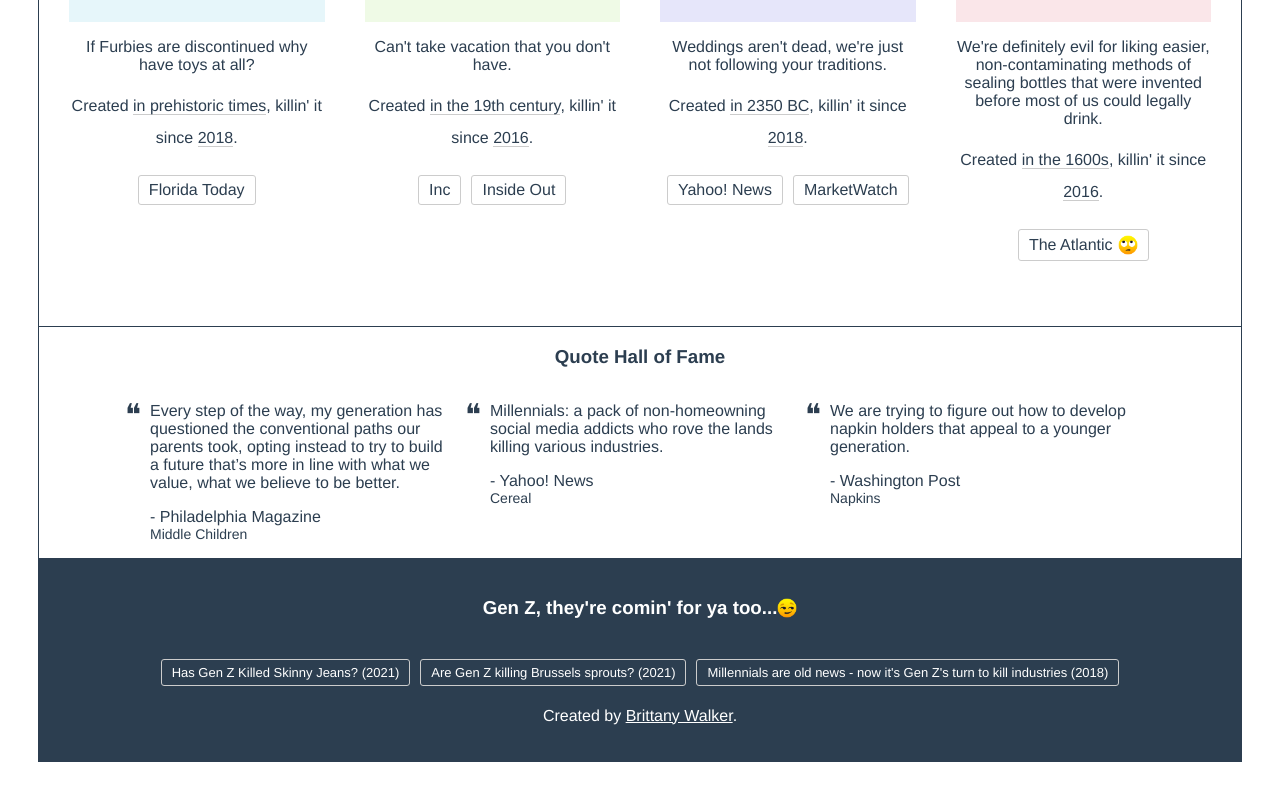
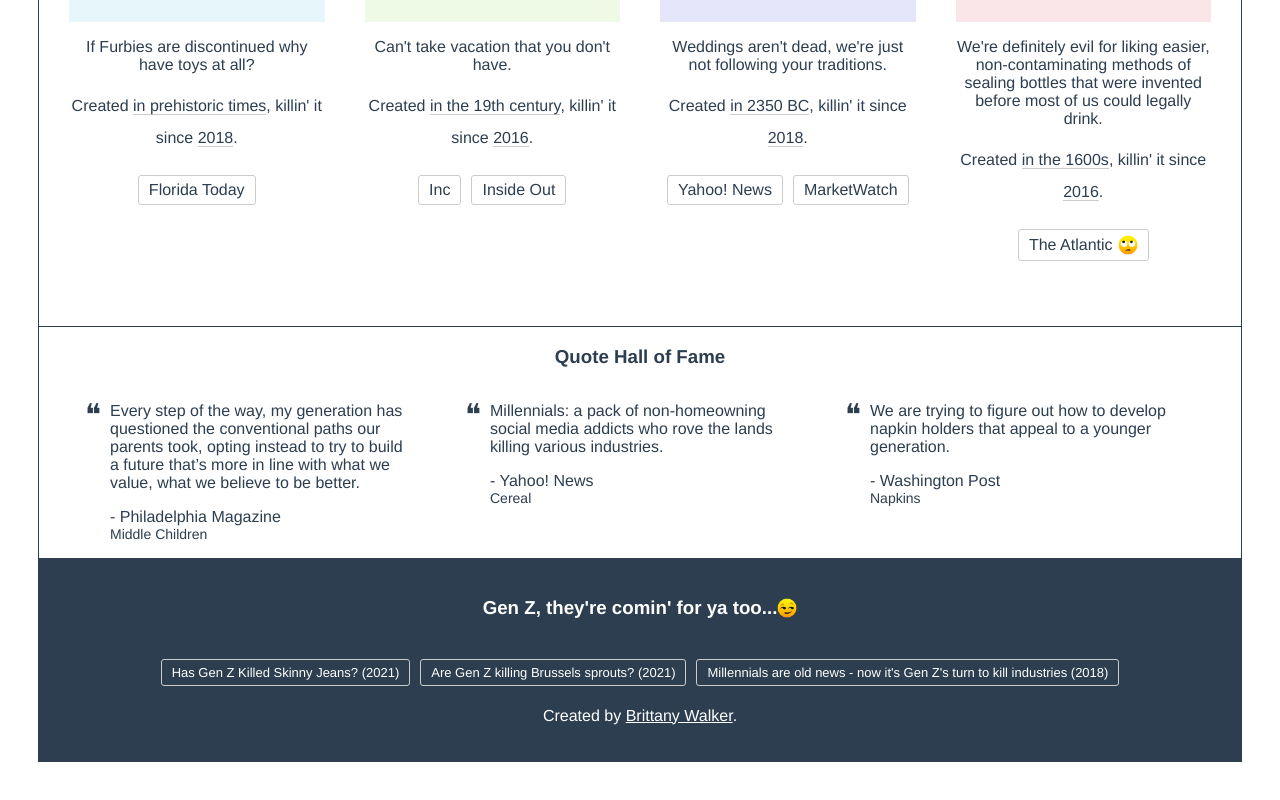
Before and after one commit to brittanyrw/millennials-slay, a Vue app: page / in a window 1280 px wide. Shown: the part 6324-7124 px from the top of the page. Built offline with nearby package versions, Linux system fonts and the light colour scheme.

Commit message:
Mobile styling

```diff
--- a/src/components/Main.vue
+++ b/src/components/Main.vue
@@ -480,7 +480,7 @@ a {
     justify-content: center;
     text-align: left;
     .quote {
-      margin: 0 20px;
+      margin: 0 40px;
       max-width: 300px;
       .quote-text {
         position: relative;
```
